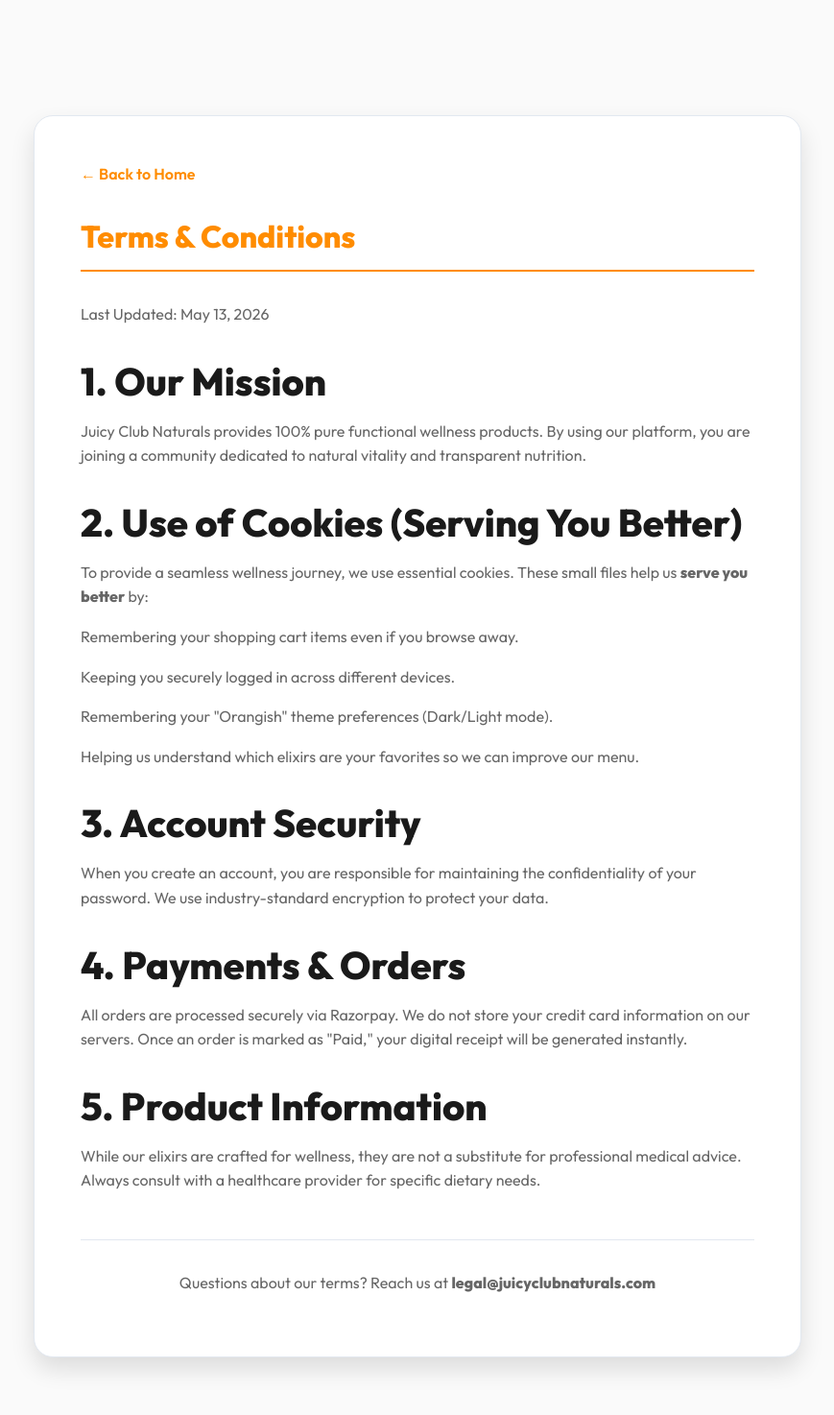
After one commit to juicyclubnaturals-hue/juicy_club_naturals, a Flask app: page /terms in a window 1280 px wide. The commit adds this page. Shown: the whole page at 96% size, without its empty margins (205-1074 px from the left). Run offline with Flask 3, Linux system fonts and the light colour scheme.

Commit message:
legal and T&C added
feat: add terms of service page and implement initial index page structure

```diff
--- a/app.py
+++ b/app.py
@@ -434,6 +434,10 @@ def update_password():
 
     return render_template('update_password.html')
 
+@app.route('/terms')
+def terms():
+    return render_template('terms.html')
+
 # ── Cart ──────────────────────────────────────────────────────────────────────
 
 @app.route('/cart')
--- a/templates/index.html
+++ b/templates/index.html
@@ -337,7 +337,10 @@
             </div>
         </div>
         <div class="footer-bottom text-center">
-            <p>&copy; 2026 Juicy Club Naturals. All rights reserved.</p>
+            <p style="margin-bottom: 0.5rem; font-size: 0.85rem; opacity: 0.8;">
+                We use cookies and follow strict <a href="/terms" style="color: white; text-decoration: underline;">Terms & Conditions</a> to ensure we <strong>serve you better</strong> every day.
+            </p>
+            <p>&copy; 2026 Juicy Club Naturals. Crafted for your vitality.</p>
         </div>
     </footer>
 
--- a/templates/login.html
+++ b/templates/login.html
@@ -63,6 +63,10 @@
                 <label for="remember_me" style="font-size: 0.9rem; font-weight: 500; cursor: pointer; margin: 0;">Remember me for 30 days</label>
             </div>
             <button type="submit" class="btn btn-primary btn-full" style="margin-top: 1rem;">Login</button>
+            <p style="text-align: center; margin-top: 1.2rem; font-size: 0.8rem; color: var(--text-muted); line-height: 1.4;">
+                By logging in, you agree to our <a href="/terms" style="color: var(--primary-color); font-weight: 600; text-decoration: none;">Terms & Conditions</a> and <a href="/terms" style="color: var(--primary-color); font-weight: 600; text-decoration: none;">Cookie Policy</a>.
+                These help us serve you better.
+            </p>
         </form>
         <p style="text-align: center; margin-top: 1rem;">Don't have an account? <a href="/signup" style="color: var(--primary-color);">Sign up here</a></p>
     </div>
--- a/templates/signup.html
+++ b/templates/signup.html
@@ -72,6 +72,10 @@
                 <input type="text" name="location" required placeholder="New York">
             </div>
             <button type="submit" class="btn btn-primary btn-full" style="margin-top: 1rem;">Sign Up</button>
+            <p style="text-align: center; margin-top: 1.2rem; font-size: 0.8rem; color: var(--text-muted); line-height: 1.4;">
+                By signing up, you agree to our <a href="/terms" style="color: var(--primary-color); font-weight: 600; text-decoration: none;">Terms & Conditions</a> and <a href="/terms" style="color: var(--primary-color); font-weight: 600; text-decoration: none;">Cookie Policy</a>.
+                These help us serve you better.
+            </p>
         </form>
         <p style="text-align: center; margin-top: 1rem;">Already have an account? <a href="/login" style="color: var(--primary-color);">Login here</a></p>
     </div>
--- /dev/null
+++ b/templates/terms.html
@@ -0,0 +1,50 @@
+<!DOCTYPE html>
+<html lang="en">
+<head>
+    <meta charset="UTF-8">
+    <meta name="viewport" content="width=device-width, initial-scale=1.0">
+    <title>Terms & Conditions | Juicy Club Naturals</title>
+    <link href="https://fonts.googleapis.com/css2?family=Outfit:wght@300;400;600;800&display=swap" rel="stylesheet">
+    <link rel="stylesheet" href="{{ url_for('static', filename='css/style.css') }}">
+    <style>
+        body { background: var(--light-bg); line-height: 1.6; }
+        .legal-container { max-width: 800px; margin: 120px auto 60px; padding: 3rem; background: var(--card-bg); border-radius: 20px; box-shadow: var(--shadow-lg); border: 1px solid var(--input-border); }
+        h1 { color: var(--primary-color); font-weight: 800; margin-bottom: 2rem; border-bottom: 2px solid var(--primary-color); padding-bottom: 1rem; }
+        h2 { color: var(--text-main); margin-top: 2rem; font-weight: 700; }
+        p, li { color: var(--text-muted); margin-bottom: 1rem; }
+        .back-link { display: inline-block; margin-bottom: 2rem; color: var(--primary-color); text-decoration: none; font-weight: 600; }
+    </style>
+</head>
+<body>
+    <div class="legal-container container">
+        <a href="/" class="back-link">← Back to Home</a>
+        <h1>Terms & Conditions</h1>
+        <p>Last Updated: May 13, 2026</p>
+
+        <h2>1. Our Mission</h2>
+        <p>Juicy Club Naturals provides 100% pure functional wellness products. By using our platform, you are joining a community dedicated to natural vitality and transparent nutrition.</p>
+
+        <h2>2. Use of Cookies (Serving You Better)</h2>
+        <p>To provide a seamless wellness journey, we use essential cookies. These small files help us <strong>serve you better</strong> by:</p>
+        <ul>
+            <li>Remembering your shopping cart items even if you browse away.</li>
+            <li>Keeping you securely logged in across different devices.</li>
+            <li>Remembering your "Orangish" theme preferences (Dark/Light mode).</li>
+            <li>Helping us understand which elixirs are your favorites so we can improve our menu.</li>
+        </ul>
+
+        <h2>3. Account Security</h2>
+        <p>When you create an account, you are responsible for maintaining the confidentiality of your password. We use industry-standard encryption to protect your data.</p>
+
+        <h2>4. Payments & Orders</h2>
+        <p>All orders are processed securely via Razorpay. We do not store your credit card information on our servers. Once an order is marked as "Paid," your digital receipt will be generated instantly.</p>
+
+        <h2>5. Product Information</h2>
+        <p>While our elixirs are crafted for wellness, they are not a substitute for professional medical advice. Always consult with a healthcare provider for specific dietary needs.</p>
+
+        <div style="margin-top: 3rem; border-top: 1px solid var(--input-border); padding-top: 2rem; text-align: center;">
+            <p>Questions about our terms? Reach us at <strong>legal@juicyclubnaturals.com</strong></p>
+        </div>
+    </div>
+</body>
+</html>
```
